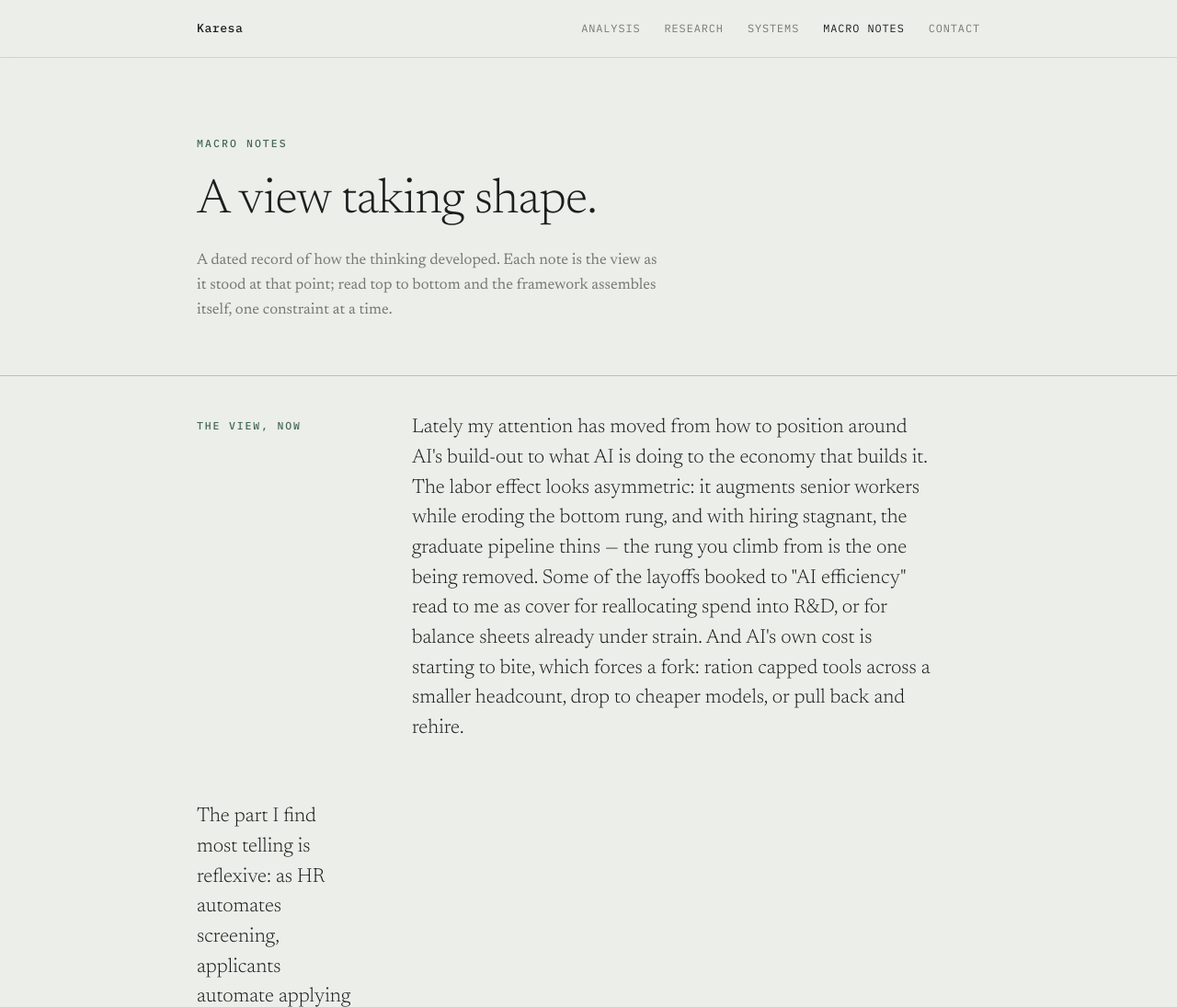
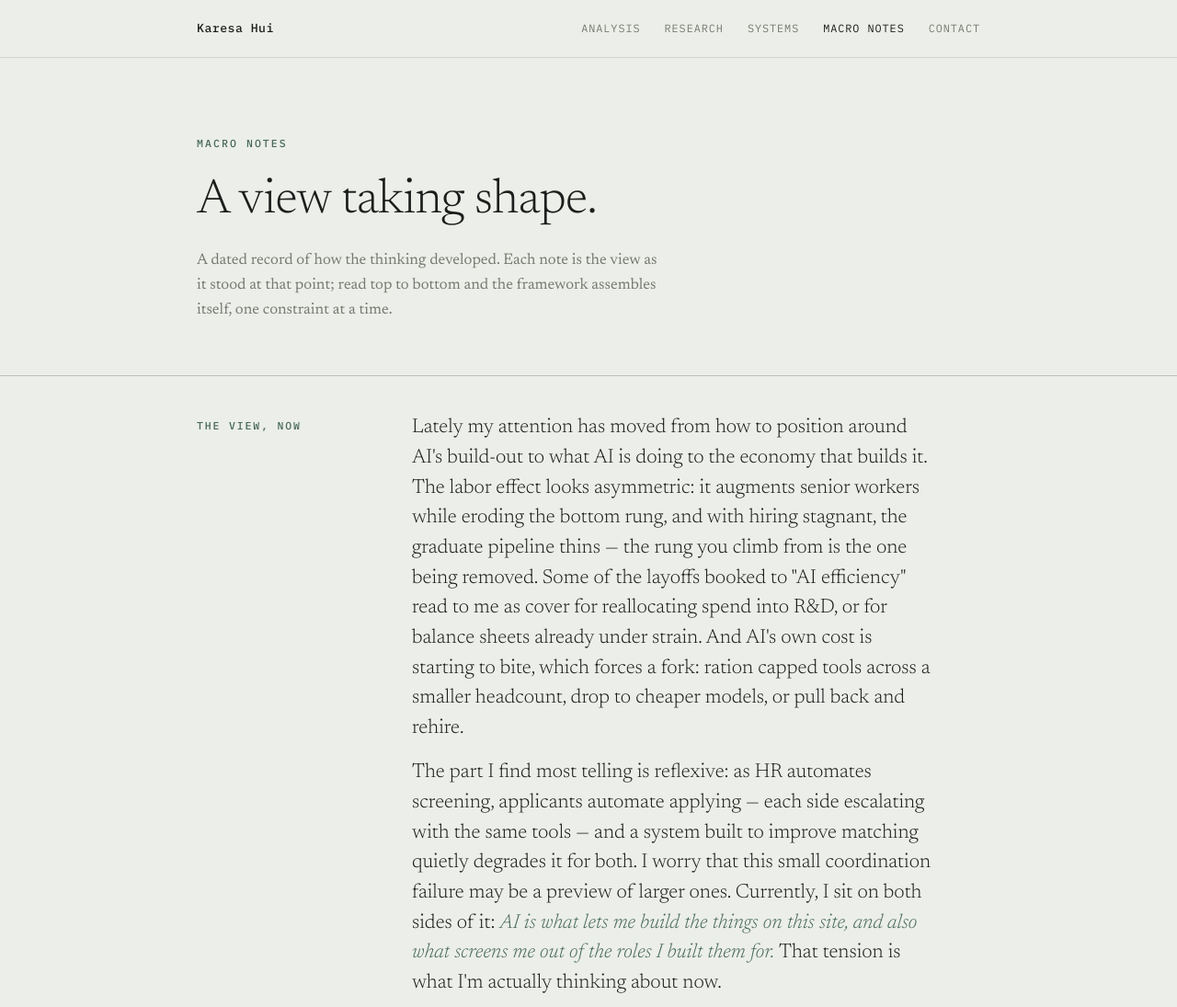
Before and after one commit to hkaresa/Portfolio.kh, a plain HTML site: page views.html in a window 1280 px wide. Shown: the top 1095 px of the page at 92% size. Drawn offline with Linux system fonts and the light colour scheme.

Commit message:
Add files via upload

```diff
--- a/views.html
+++ b/views.html
@@ -48,6 +48,7 @@
   .now .wrap{ display:grid; grid-template-columns:170px 1fr; gap:var(--gut); align-items:start; }
   .now h2{ font-family:var(--mono); font-size:.72rem; letter-spacing:.16em; text-transform:uppercase; color:var(--celadon-deep); font-weight:500; margin:.4em 0 0; }
   .now p{ margin:0; font-size:clamp(1.15rem,1.7vw,1.4rem); line-height:1.5; font-weight:300; max-width:46ch; }
+  .now .now-body{ display:grid; gap:1em; align-content:start; }
   .now p em{ font-style:italic; color:var(--celadon-deep); }
   @media (max-width:680px){ .now .wrap{ grid-template-columns:1fr; gap:16px; } }
 
@@ -78,7 +79,7 @@
 
 <header class="top">
   <div class="wrap">
-    <a class="brand" href="index.html#top"><b>Karesa</b></a>
+    <a class="brand" href="index.html#top"><b>Karesa Hui</b></a>
     <nav class="links">
       <a href="index.html#analysis">Analysis</a>
       <a href="index.html#research">Research</a>
@@ -101,8 +102,10 @@
   <section class="now">
     <div class="wrap">
       <h2>The view, now</h2>
+      <div class="now-body">
       <p>Lately my attention has moved from how to position around AI's build-out to what AI is doing to the economy that builds it. The labor effect looks asymmetric: it augments senior workers while eroding the bottom rung, and with hiring stagnant, the graduate pipeline thins — the rung you climb from is the one being removed. Some of the layoffs booked to "AI efficiency" read to me as cover for reallocating spend into R&D, or for balance sheets already under strain. And AI's own cost is starting to bite, which forces a fork: ration capped tools across a smaller headcount, drop to cheaper models, or pull back and rehire.</p>
       <p>The part I find most telling is reflexive: as HR automates screening, applicants automate applying — each side escalating with the same tools — and a system built to improve matching quietly degrades it for both. I worry that this small coordination failure may be a preview of larger ones. Currently, I sit on both sides of it: <em>AI is what lets me build the things on this site, and also what screens me out of the roles I built them for.</em> That tension is what I'm actually thinking about now.</p>
+      </div>
     </div>
   </section>
 
```
